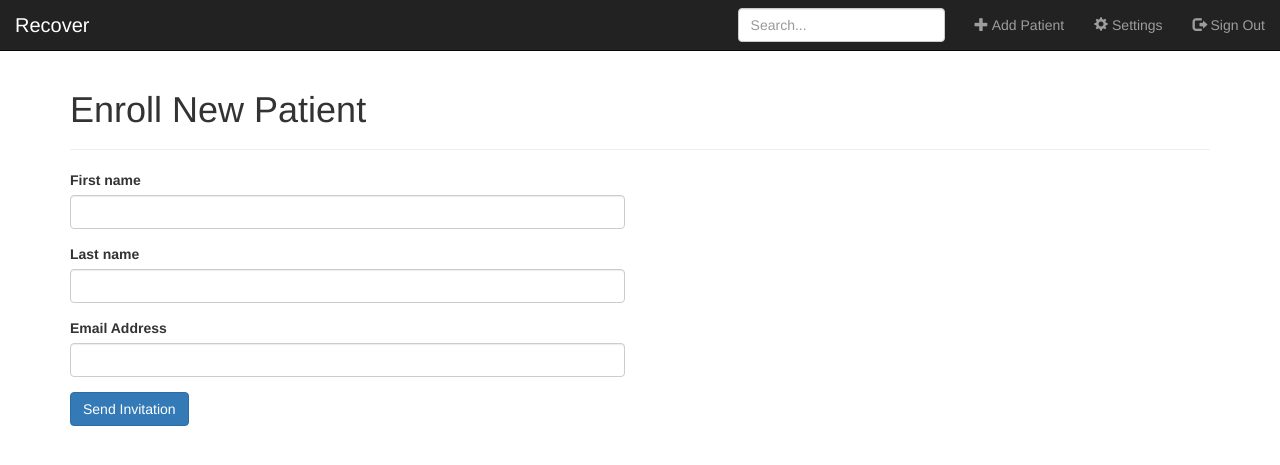
After one commit to SLU-Capstone/Recover, a Flask app: template recover/templates/add-patient.html in a window 1280 px wide. The commit adds this page. Shown: the top 465 px of the page. Run offline with Flask 2, Linux system fonts and the light colour scheme; the template is opened without the code that fills it: values that come from a table or form of the project are taken from there, others are empty; some libraries are stand-ins or nearby versions.

Commit message:
Added Patient Screen; Mandrill for sending patient invites

```diff
--- /dev/null
+++ b/recover/AddPatientForm.py
@@ -0,0 +1,7 @@
+from wtforms import Form, StringField, validators
+
+
+class AddPatientForm(Form):
+    first_name = StringField('First name', [validators.Length(min=4, max=25)])
+    last_name = StringField('Last name', [validators.Length(min=4, max=25)])
+    email = StringField('Email Address', [validators.Length(min=5, max=35)])
--- a/recover/UserRegistrationForm.py
+++ b/recover/UserRegistrationForm.py
@@ -3,7 +3,7 @@
 
 class UserRegistrationForm(Form):
     username = StringField('Username', [validators.Length(min=4, max=25)])
-    email = StringField('Email Address', [validators.Length(min=6, max=35)])
+    email = StringField('Email Address', [validators.Length(min=5, max=35)])
     password = PasswordField('New Password', [
         validators.DataRequired(),
         validators.EqualTo('confirm', message='Passwords must match')
--- a/recover/models.py
+++ b/recover/models.py
@@ -61,6 +61,7 @@ class Patient(db.Document):
     slug = db.StringField(primary_key=True)  # unique id
     first_name = db.StringField(max_length=32, required=True)
     last_name = db.StringField(max_length=32, required=True)
+    email = db.StringField(max_length=35)  # TODO: eventually this should likely be required.
     token = db.StringField(max_length=511, required=True)
     refresh = db.StringField(max_length=511, required=True)
     health_data_per_day = db.ListField(db.EmbeddedDocumentField('PatientHealthData'))
--- /dev/null
+++ b/recover/templates/add-patient.html
@@ -0,0 +1,28 @@
+<!-- add-patient.html - Partial view for form to invite a new patient -->
+
+{% extends "base.html" %}
+{% block title %}Add Patient{% endblock %}
+{% block page_header %}
+    <div class="page-header">
+        <h1>Enroll New Patient</h1>
+    </div>
+    <style type="text/css">
+        p { overflow-wrap: break-word; word-wrap: break-word; }
+    </style>
+{% endblock %}
+
+{% block content %}
+    <div class="row clearfix">
+        <div class="col-md-6 column">
+
+            {% from "_formhelpers.html" import render_field %}
+            <form class="form" method=post action="/dashboard/add">
+                {{ render_field(form.first_name) }}
+                {{ render_field(form.last_name) }}
+                {{ render_field(form.email) }}
+                <button type="submit" class="btn btn-primary">Send Invitation</button>
+            </form>
+
+        </div>
+    </div>
+{% endblock %}
--- a/recover/templates/base.html
+++ b/recover/templates/base.html
@@ -9,7 +9,7 @@
     <meta name="author" content="">
     <link rel="icon" href="../../favicon.ico">
 
-    <title>Patient Dashboard</title>
+    <title>Recover - {% block title %}{% endblock %}</title>
 
     <!-- Bootstrap core CSS -->
     <link href="http://maxcdn.bootstrapcdn.com/bootstrap/3.3.1/css/bootstrap.min.css" rel="stylesheet">
--- a/recover/templates/patients/detail.html
+++ b/recover/templates/patients/detail.html
@@ -1,6 +1,9 @@
 <!-- detail.html - Partial view for properties on each patient -->
 
 {% extends "base.html" %}
+
+{% block title %}Patient Detail{% endblock %}
+
 {% block page_header %}
     </br></br>
     <div class="page-header">
--- a/recover/view.py
+++ b/recover/view.py
@@ -6,19 +6,55 @@ from fitbit import Fitbit
 from recover.models import Patient, User
 from recover.patient_data import PatientData
 from recover.UserRegistrationForm import UserRegistrationForm
+from recover.AddPatientForm import AddPatientForm
+from recover.EmailClient import email_patient_invite
 
 patient_dashboard = Blueprint('patient_dashboard', __name__, template_folder='templates')
 patient_add = Blueprint('patient_add', __name__)
 user_management = Blueprint('user_management', __name__, template_folder='templates')
 
 
-@patient_add.route('/dashboard/add', methods=['GET'])
+@patient_add.route('/dashboard/add', methods=['GET', 'POST'])
 @login_required
 def add_patient():
+    form = AddPatientForm(request.form)
+    if request.method == 'POST':
+        try:
+            # Ensure this physician is not already monitoring this patient
+            if current_user.patients.objects(email=form.email.data).count() > 0:
+                flash("Error: You are already monitoring this patient. Please specify a new patient.", 'warning')
+                return render_template('add-patient.html', form=form)
+        except AttributeError:
+            pass  # Patients table is empty, so no need to check
+
+        if form.validate():
+            # Use Mandrill to generate and send an invite email to patient
+            resp = email_patient_invite(form.email.data, form.first_name.data)
+            if resp[0]['status'] == "sent":
+                flash("Patient has been invited. They will appear on your Dashboard after granting access.", 'success')
+
+                ''' #TODO: - generate dynamic code to send in patient invite.
+                           - associate this patient and email with the Physician that invited them,
+                             i.e. so not all physicians can see each other's patients!
+                '''
+            else:
+                flash("There was an error in sending the patient invitation. Please try again later.", 'warning')
+            return redirect('/dashboard')
+        else:
+            flash("Invalid input: please see the suggestions below.", 'warning')
+    return render_template('add-patient.html', form=form)
+
+
+@patient_add.route('/authorize/<id>', methods=['GET'])
+@login_required
+def authorize_new_patient(id):
     """
+    This is called once a patient clicks the confirmation link in their email.
     Send a new patient to Fitbit to authorize our app, then
     receives access code to get token.
     """
+    ''' #TODO: Need to determine how to persist <id> through the OAauth request process in order to associate the
+        returned Fitbit account with the Physician that invited the user who clicked the link in the email. '''
     access_code = request.args.get('code')
     api = Fitbit()
     if access_code is None:
@@ -37,9 +73,12 @@ def add_patient():
     first, last = fullname.split(' ')
     fitbit_id = response['user']['encodedId']
 
+    # Ensure this patient has been invited by a physician.
+
+
+
     try:
         Patient.objects.get(slug=fitbit_id)
-        # if exception is not raised, we failed
         return redirect('/dashboard')
     except DoesNotExist:
         # This is good!
--- a/requirements.txt
+++ b/requirements.txt
@@ -4,6 +4,7 @@ Flask-Login==0.3.2
 Flask-Script==2.0.5
 Flask-WTF==0.12
 Jinja2==2.8
+mandrill==1.0.57
 MarkupSafe==0.23
 WTForms==2.0.2
 Werkzeug==0.11.2
```
Also changed, not shown: recover/EmailClient.py (added, +30 -0 lines).
